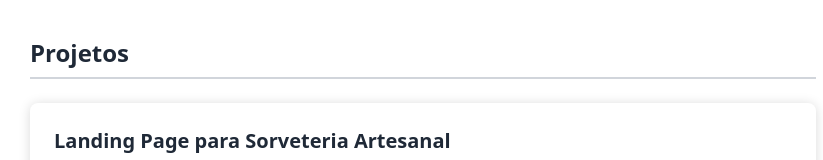
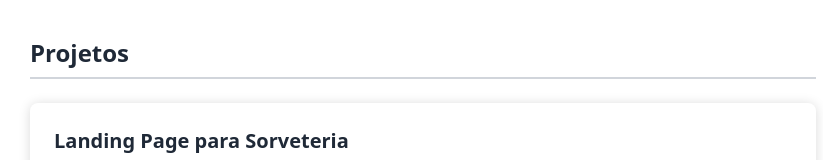
Before and after one commit to Davizera-cmd/curriculo, a plain HTML site: page index.html in a window 1280 px wide. Shown: the part 985-1145 px from the top of the page, without its empty margins (217-1040 px from the left). Drawn offline with nearby package versions, Linux system fonts and the light colour scheme.

Commit message:
Update index.html

```diff
--- a/index.html
+++ b/index.html
@@ -104,7 +104,7 @@
           <h2 class="text-2xl font-semibold border-b-2 border-gray-300 pb-2 mb-6">Projetos</h2>
 
           <div class="bg-white rounded-lg p-6 mb-6 custom-shadow">
-            <h3 class="text-xl font-bold mb-2">Landing Page para Sorveteria Artesanal</h3>
+            <h3 class="text-xl font-bold mb-2">Landing Page para Sorveteria</h3>
             <p class="mb-4">
               Landing page desenvolvida com foco na experiência do usuário e em um design vibrante. Totalmente responsiva, o projeto conta com um menu mobile interativo e navegação fluida para apresentar os produtos e a história da marca.
             </p>
```
